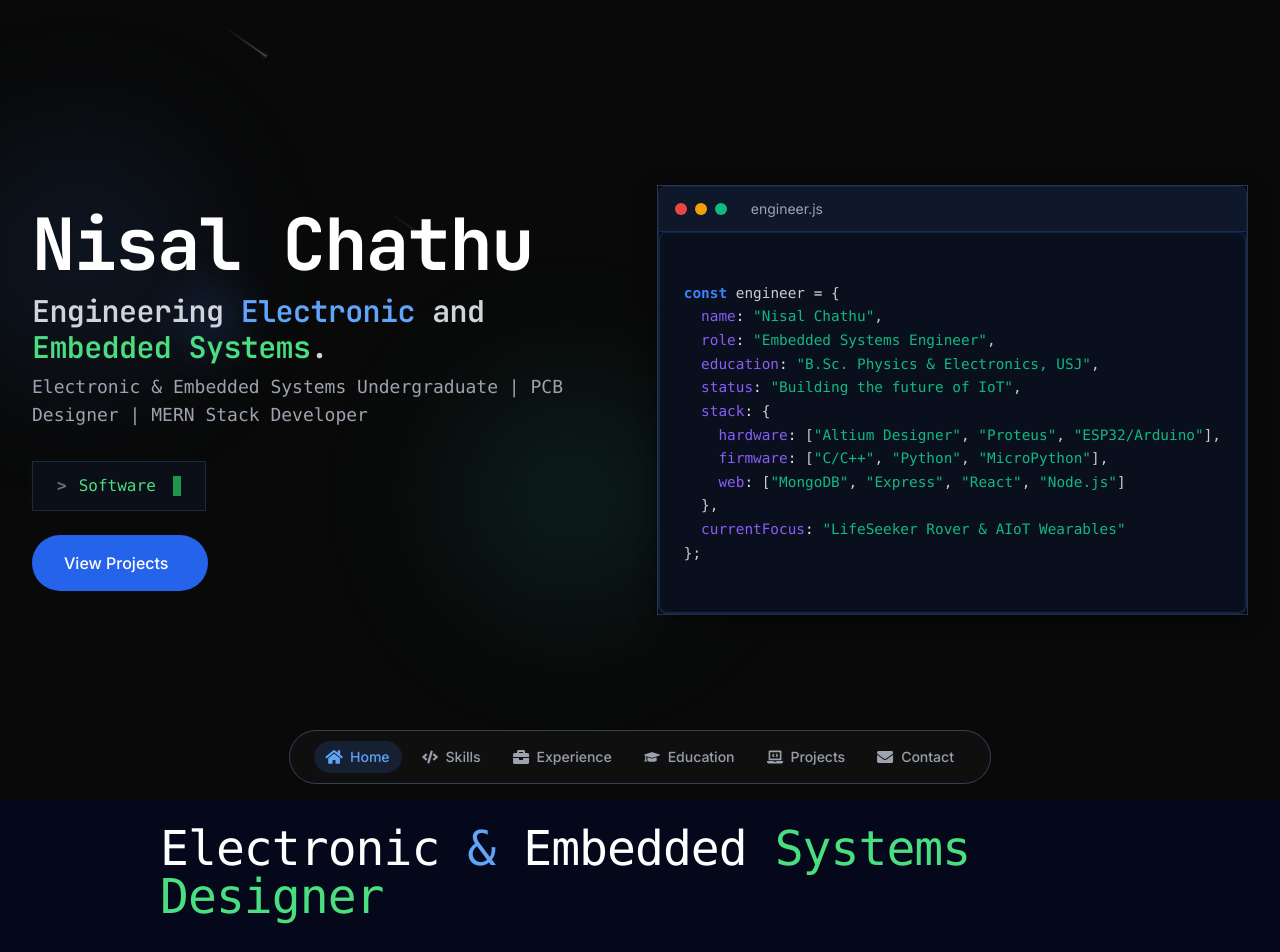
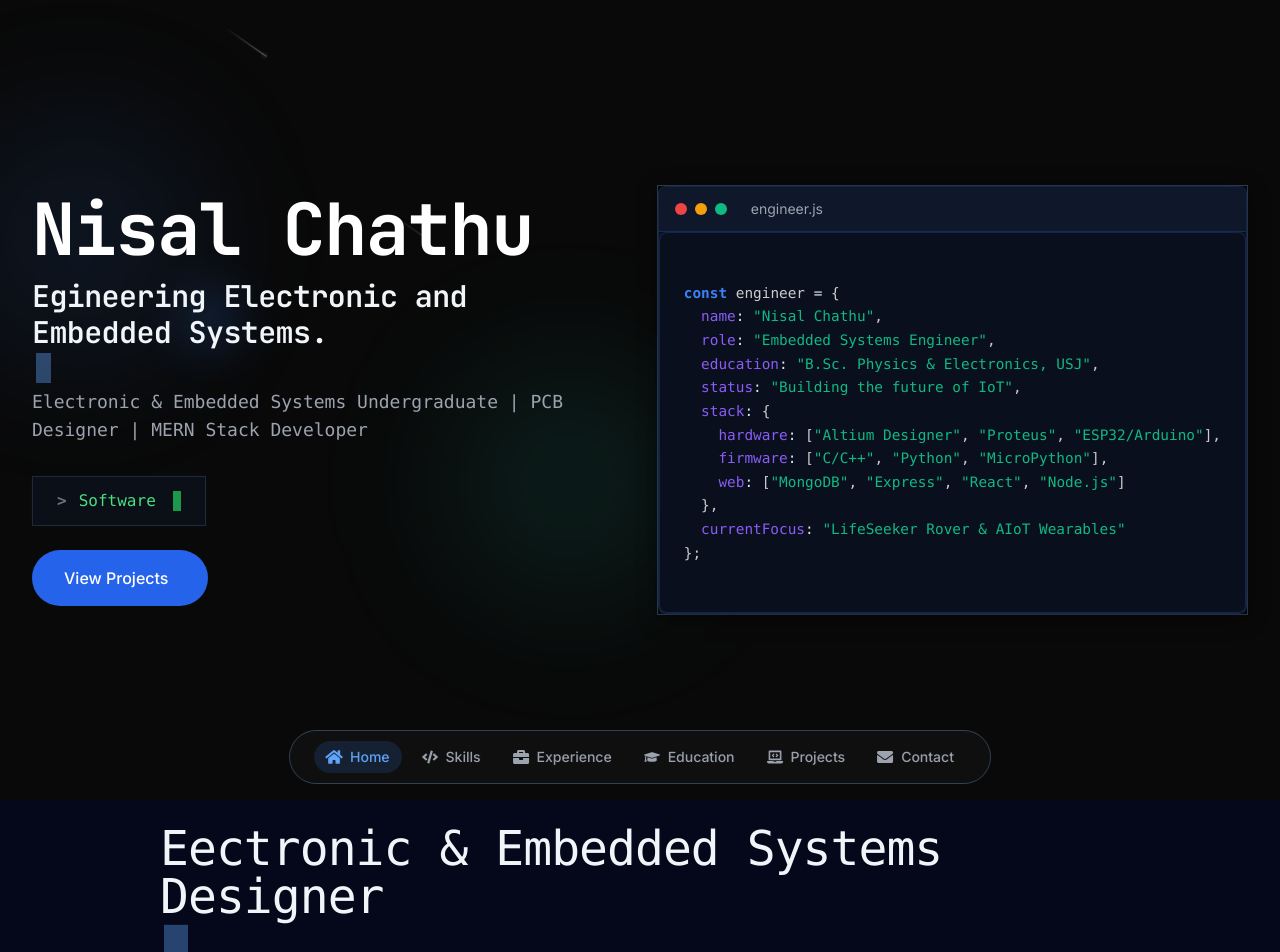
Before and after one commit to kbvideo6/portfolio, a React (Vite) app: page / in a window 1280 px wide. Shown: the top 952 px of the page. Built offline with nearby package versions, Linux system fonts and the light colour scheme.

Commit message:
feat: animate all section titles using typewriter code loading effect

```diff
--- /dev/null
+++ b/src/components/ui/TypewriterTitle.jsx
@@ -0,0 +1,45 @@
+import React, { useState, useEffect } from "react";
+import { motion, useAnimation, useInView } from "framer-motion";
+
+const TypewriterTitle = ({ prefix = "./", title, className = "" }) => {
+    const [displayedText, setDisplayedText] = useState("");
+    const [isTyping, setIsTyping] = useState(true);
+
+    const containerRef = React.useRef(null);
+    const isInView = useInView(containerRef, { once: true, margin: "-10%" });
+
+    useEffect(() => {
+        if (!isInView) return;
+
+        let i = 0;
+        setDisplayedText("");
+        setIsTyping(true);
+
+        const typingInterval = setInterval(() => {
+            if (i < title.length) {
+                setDisplayedText((prev) => prev + title.charAt(i));
+                i++;
+            } else {
+                clearInterval(typingInterval);
+                setIsTyping(false);
+            }
+        }, 50); // Speed of typing, adjust as needed
+
+        return () => clearInterval(typingInterval);
+    }, [isInView, title]);
+
+    return (
+        <h2 ref={containerRef} className={`${className} flex items-center flex-wrap`}>
+            {prefix && <span className="text-blue-400 mr-2">{prefix}</span>}
+            <span className="text-slate-100">{displayedText}</span>
+            <motion.span
+                initial={{ opacity: 0 }}
+                animate={{ opacity: [0, 1, 0] }}
+                transition={{ repeat: Infinity, duration: 0.8 }}
+                className="inline-block w-[0.5em] h-[1em] bg-blue-400 ml-1 translate-y-[0.1em]"
+            />
+        </h2>
+    );
+};
+
+export default TypewriterTitle;
--- a/src/pages/About/About.jsx
+++ b/src/pages/About/About.jsx
@@ -1,14 +1,16 @@
 import HeroImg from "@/assets/images/IMG_0350.webp";
 import LogoT from "@/assets/images/logo_t.webp";
-
+import TypewriterTitle from "@/components/ui/TypewriterTitle";
 export default function About() {
   return (
     <>
       <section id="about" className="pt-4 md:pt-6 pb-24 md:pb-20 text-white bg-[#04081A]">
         <div className="mx-auto max-w-5xl space-y-8 px-6 md:px-8 md:space-y-16">
-          <h2 className="relative z-10 max-w-4xl text-4xl font-medium lg:text-5xl text-white font-mono">
-            Electronic <span className="text-blue-400">&</span> Embedded <span className="text-green-400">Systems Designer</span>
-          </h2>
+          <TypewriterTitle
+            prefix=""
+            title="Electronic & Embedded Systems Designer"
+            className="relative z-10 max-w-4xl text-4xl font-medium lg:text-5xl text-white font-mono"
+          />
           <div className="grid gap-6 sm:grid-cols-2 md:gap-12 lg:gap-24">
             <div className="relative mb-6 sm:mb-0">
               <div className="bg-linear-to-b aspect-76/59 relative rounded-2xl p-px from-zinc-300 to-transparent">
--- a/src/pages/Contact/Contact.jsx
+++ b/src/pages/Contact/Contact.jsx
@@ -1,7 +1,7 @@
 import React, { useState } from "react";
 import { Send, MapPin, Mail, ExternalLink } from "lucide-react";
 import { FaGithub, FaLinkedin } from "react-icons/fa";
-
+import TypewriterTitle from "@/components/ui/TypewriterTitle";
 export default function Contact() {
   const [formData, setFormData] = useState({
     name: "",
@@ -97,9 +97,11 @@ export default function Contact() {
             <span className="text-sm font-mono text-blue-400">OPEN CHANNEL</span>
           </div>
 
-          <h2 className="text-4xl md:text-5xl font-bold mb-4 font-mono">
-            <span className="text-blue-400">./</span> Contact Interface
-          </h2>
+          <TypewriterTitle
+            prefix="./"
+            title="Contact Interface"
+            className="text-4xl md:text-5xl font-bold mb-4 font-mono justify-center"
+          />
 
           <p className="text-slate-400 text-lg font-mono">
             Available for engineering roles and freelance projects
--- a/src/pages/Education/Education.jsx
+++ b/src/pages/Education/Education.jsx
@@ -2,6 +2,7 @@ import React from "react";
 import { BookOpen, Award, CheckCircle2 } from "lucide-react";
 import { BsCpu } from "react-icons/bs";
 import { SiCoursera, SiUdemy } from "react-icons/si";
+import TypewriterTitle from "@/components/ui/TypewriterTitle";
 
 const EducationSection = () => {
   return (
@@ -21,9 +22,11 @@ const EducationSection = () => {
             <span className="text-sm font-mono text-blue-400">CREDENTIALS</span>
           </div>
 
-          <h2 className="text-4xl md:text-5xl font-bold mb-6 font-mono">
-            <span className="text-blue-400">./</span> Education & Certifications
-          </h2>
+          <TypewriterTitle
+            prefix="./"
+            title="Education & Certifications"
+            className="text-4xl md:text-5xl font-bold mb-6 font-mono justify-center"
+          />
 
           <p className="text-slate-400 text-lg font-mono">
             Formal engineering foundation + continuous technical upskilling
--- a/src/pages/Experience/Experience.jsx
+++ b/src/pages/Experience/Experience.jsx
@@ -2,6 +2,7 @@ import React from "react";
 import { BiChip, BiGitBranch } from "react-icons/bi";
 import { BsCpu } from "react-icons/bs";
 import { SiAltiumdesigner, SiReact, SiNodedotjs, SiMongodb, SiPython, SiArduino } from "react-icons/si";
+import TypewriterTitle from "@/components/ui/TypewriterTitle";
 
 const experience = [
   {
@@ -162,9 +163,11 @@ const ExperienceSection = () => {
             <span className="text-sm font-mono text-blue-400">COMMIT HISTORY</span>
           </div>
 
-          <h2 className="text-4xl md:text-5xl font-bold mb-6 font-mono">
-            <span className="text-blue-400">./</span> Engineering Timeline
-          </h2>
+          <TypewriterTitle
+            prefix="./"
+            title="Engineering Timeline"
+            className="text-4xl md:text-5xl font-bold mb-6 font-mono"
+          />
 
           <p className="text-slate-400 text-lg font-mono leading-relaxed">
             Building scalable hardware and software systems.
--- a/src/pages/Hero/Hero.jsx
+++ b/src/pages/Hero/Hero.jsx
@@ -6,6 +6,7 @@ import Meteors from "@/components/ui/meteors";
 import PortfolioPage from "@/pages/About/About";
 import SparklesText from "@/components/ui/sparkles-text";
 import { FlipWords } from "@/components/ui/flip-words";
+import TypewriterTitle from "@/components/ui/TypewriterTitle";
 
 // Grid Background - Replacing the HexagonBackground
 const GridBackground = () => {
@@ -143,9 +144,11 @@ const engineer = {
                   </span>
                 </h1>
                 {/* Technical Headline */}
-                <h2 className="text-xl sm:text-2xl lg:text-3xl font-semibold text-gray-300 mt-3 leading-relaxed">
-                  Engineering <span className="text-blue-400">Electronic</span> and <span className="text-green-400">Embedded Systems</span>.
-                </h2>
+                <TypewriterTitle
+                  prefix=""
+                  title="Engineering Electronic and Embedded Systems."
+                  className="text-xl sm:text-2xl lg:text-3xl font-semibold text-gray-300 mt-3 leading-relaxed"
+                />
                 {/* Subtitle */}
                 <p className="text-base sm:text-lg text-gray-400 mt-2 font-mono">
                   Electronic & Embedded Systems Undergraduate | PCB Designer | MERN Stack Developer
--- a/src/pages/Projects/Projects.jsx
+++ b/src/pages/Projects/Projects.jsx
@@ -1,7 +1,7 @@
 import React from "react";
 import { FaGithub } from "react-icons/fa";
 import { ExternalLink, Cpu, Server, Activity, MapPin } from "lucide-react";
-
+import TypewriterTitle from "@/components/ui/TypewriterTitle";
 const projects = [
   {
     id: "01",
@@ -210,9 +210,11 @@ export default function Projects() {
               <span className="text-sm font-mono text-blue-400">CASE STUDIES</span>
             </div>
 
-            <h2 className="text-3xl md:text-4xl font-bold font-mono mb-4">
-              <span className="text-blue-400">./</span> Selected Projects
-            </h2>
+            <TypewriterTitle
+              prefix="./"
+              title="Selected Projects"
+              className="text-3xl md:text-4xl font-bold font-mono mb-4"
+            />
             <p className="text-slate-400 text-lg max-w-2xl">
               Engineering solutions from concept to deployment — PCB layouts, IoT architectures, and signal processing pipelines.
             </p>
--- a/src/pages/Skills/Skills.jsx
+++ b/src/pages/Skills/Skills.jsx
@@ -14,6 +14,7 @@ import {
 import { TbCircuitResistor, TbBrandVscode } from "react-icons/tb";
 import { BsCpu } from "react-icons/bs";
 import { BiChip } from "react-icons/bi";
+import TypewriterTitle from "@/components/ui/TypewriterTitle";
 
 const skillGroups = [
   {
@@ -138,9 +139,11 @@ const SkillsSection = () => {
             <span className="text-sm font-mono text-blue-400">TECHNICAL STACK</span>
           </div>
 
-          <h2 className="text-4xl md:text-5xl font-bold font-mono mb-4">
-            The Full <span className="text-blue-400">IoT</span> Stack
-          </h2>
+          <TypewriterTitle
+            prefix="./"
+            title="The Full IoT Stack"
+            className="text-4xl md:text-5xl font-bold font-mono mb-4 justify-center"
+          />
 
           <p className="text-slate-400 text-lg max-w-2xl mx-auto font-mono">
             Hardware → Firmware → Cloud: Complete end-to-end engineering workflow
```
